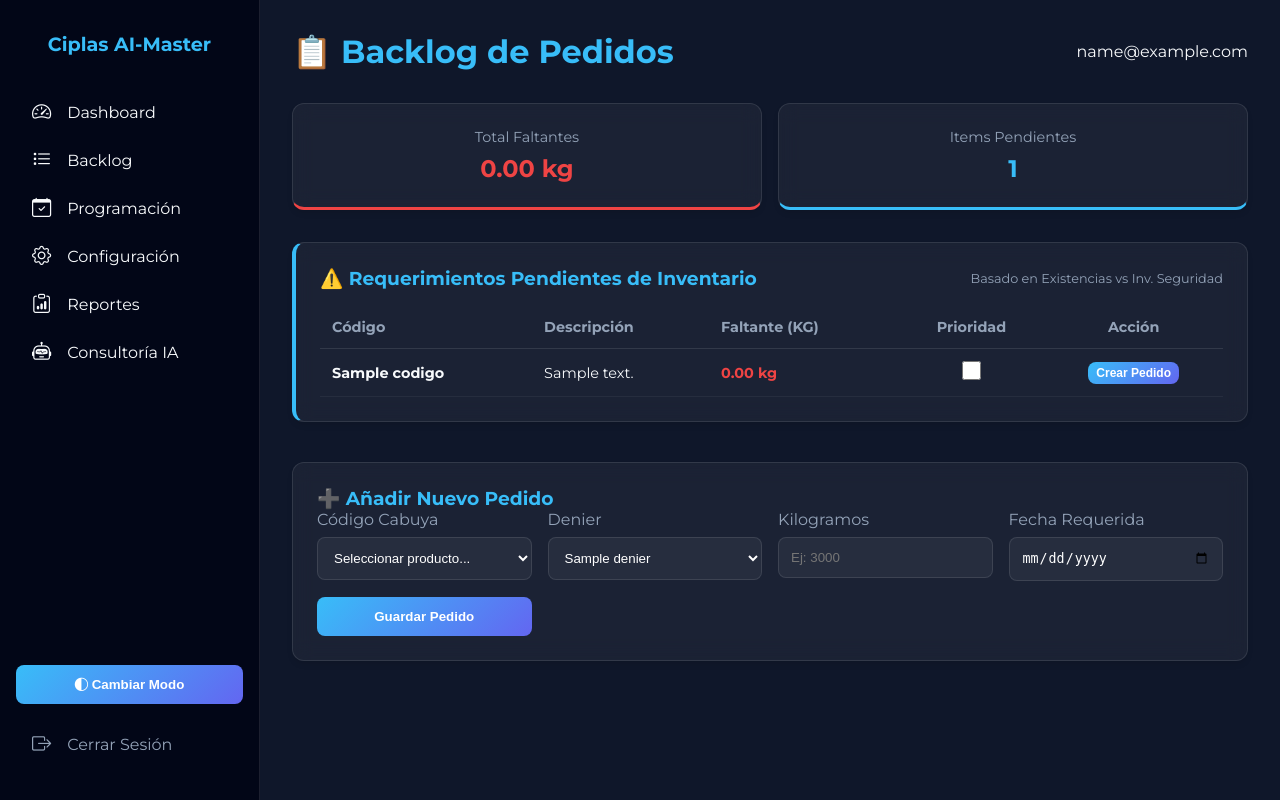
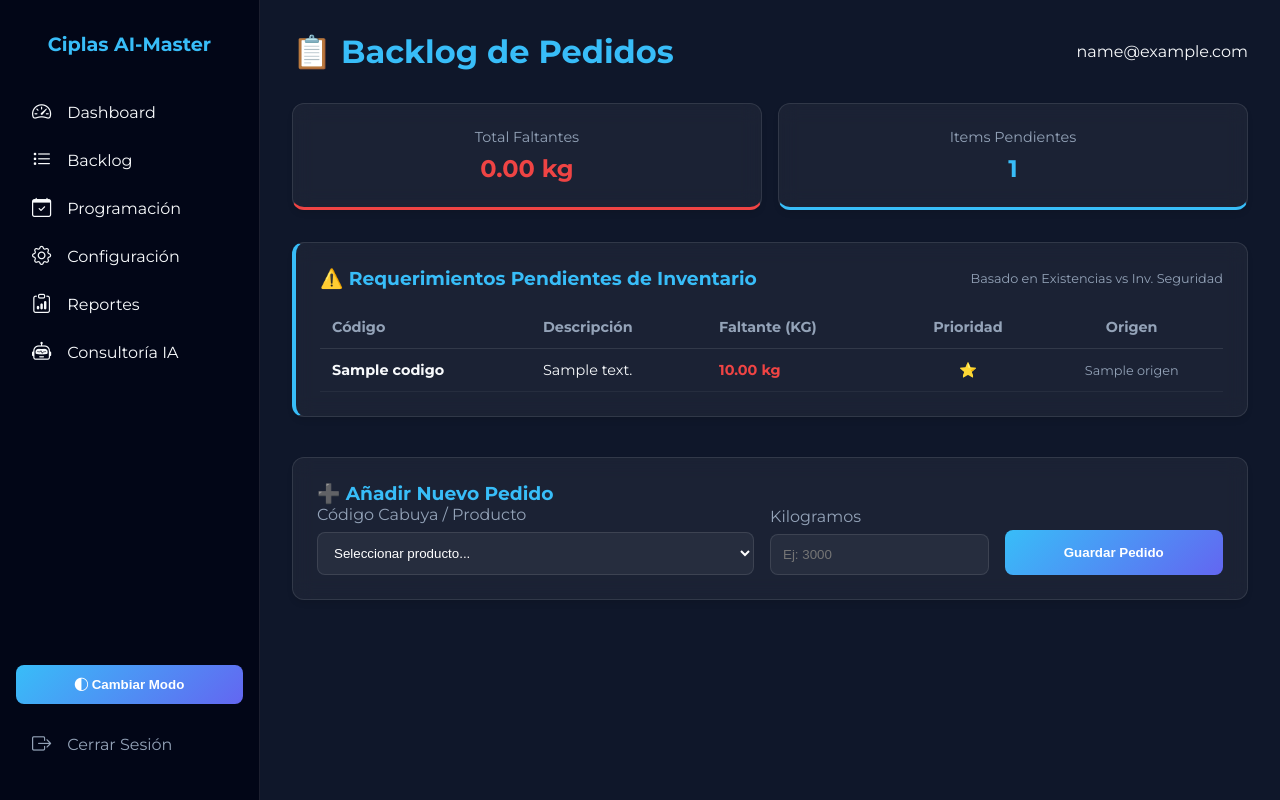
Before and after one commit to wilcalde/programador_cuerdas, a Flask app: template templates/backlog.html in a window 1280 px wide. Run offline with Flask 3, Linux system fonts and the light colour scheme; the visitor is signed in with stand-in values (Sample User, id 1); the template is opened without the code that fills it: most values are stand-ins (such as "Sample title", 1, 10 or a date in 2020); some libraries are stand-ins or nearby versions.

Commit message:
Simplified manual orders and unified backlog view. Form now only requires code and quantity. Manual orders are identified in the requirements list.

```diff
--- a/app.py
+++ b/app.py
@@ -84,28 +84,65 @@ def backlog():
     pending_requirements = db.get_pending_requirements()
     inventarios_cabuyas = db.get_inventarios_cabuyas()
 
-    total_pending_kg = sum(abs(req.get('requerimientos', 0)) for req in pending_requirements)
+    # Process "Automatic" requirements
+    backlog_list = []
+    for req in pending_requirements:
+        backlog_list.append({
+            'codigo': req['codigo'],
+            'descripcion': req['descripcion'],
+            'requerimientos': abs(req['requerimientos'] or 0),
+            'prioridad': req.get('prioridad', False),
+            'origen': 'Automatico'
+        })
+
+    # Process "Manual" requirements from orders
+    for o in orders:
+        if o.get('cabuya_codigo'):
+            backlog_list.append({
+                'codigo': o['cabuya_codigo'],
+                'descripcion': '(Pedido Manual)',
+                'requerimientos': o['total_kg'],
+                'prioridad': True,
+                'origen': 'Manual'
+            })
+
+    total_pending_kg = sum(req['requerimientos'] for req in backlog_list)
 
     return render_template('backlog.html',
                          active_page='backlog',
                          title='Backlog',
                          orders=orders,
                          deniers=deniers,
-                         pending_requirements=pending_requirements,
+                         backlog_list=backlog_list,
                          inventarios_cabuyas=inventarios_cabuyas,
                          total_pending_kg=total_pending_kg)
 
 @app.route('/backlog/add', methods=['POST'])
 def add_backlog():
     db = DBQueries()
-    denier_id = request.form.get('denier_id')
     kg = request.form.get('kg', type=float)
-    req_date = request.form.get('required_date')
     cabuya_codigo = request.form.get('cabuya_codigo')
 
-    if denier_id and kg and req_date:
-        db.create_order(denier_id, kg, req_date, cabuya_codigo)
-        flash(f"Pedido de {kg}kg guardado", "success")
+    if cabuya_codigo and kg:
+        # Auto-detect denier from product code
+        cabuyas = db.get_inventarios_cabuyas()
+        product = next((c for c in cabuyas if c['codigo'] == cabuya_codigo), None)
+
+        if product:
+            denier_name = product.get('referencia_denier')
+            deniers = db.get_deniers()
+            denier_obj = next((d for d in deniers if d['name'] == denier_name), None)
+
+            if denier_obj:
+                # Use today's date as default required date
+                req_date = datetime.now().strftime('%Y-%m-%d')
+                db.create_order(denier_obj['id'], kg, req_date, cabuya_codigo)
+                flash(f"Pedido manual de {kg}kg para {cabuya_codigo} registrado", "success")
+            else:
+                flash(f"Error: No se encontró el Denier '{denier_name}' para el producto", "error")
+        else:
+            flash("Error: Código de producto no encontrado", "error")
+
     return redirect(url_for('backlog'))
 
 @app.route('/backlog/edit', methods=['POST'])
@@ -134,83 +171,6 @@ def programming():
     db = DBQueries()
     sc_data = db.get_all_scheduling_data()
     return render_template('programming.html', active_page='programming', title='Programación', sc_data=sc_data)
-
-@app.route('/api/generate_schedule', methods=['POST'])
-def api_generate_schedule():
-    from db.queries import DBQueries
-    from integrations.openai_ia import generate_production_schedule
-    db = DBQueries()
-    sc_data = db.get_all_scheduling_data()
-
-    # Calculate backlog summary per denier
-    backlog_summary = {}
-    for o in sc_data['orders']:
-        d_name = o.get('deniers', {}).get('name')
-        if not d_name: continue
-        if d_name not in backlog_summary:
-            backlog_summary[d_name] = {'kg_total': 0}
-        backlog_summary[d_name]['kg_total'] += (o['total_kg'] - (o.get('produced_kg') or 0))
-
-    result = generate_production_schedule(
-        orders=sc_data['orders'],
-        rewinder_capacities=sc_data['rewinder_capacities'],
-        shifts=sc_data['shifts'],
-        torsion_capacities=sc_data['torsion_capacities'],
-        backlog_summary=backlog_summary
-    )
-
-    return jsonify(result)
-
-@app.route('/api/ai_chat', methods=['POST'])
-def api_ai_chat():
-    data = request.json
-    user_message = data.get('message')
-    from db.queries import DBQueries
-    db = DBQueries()
-    orders = db.get_orders()
-
-    # Simple context injection
-    from openai import OpenAI
-    client = OpenAI(api_key=os.getenv("OPENAI_API_KEY"))
-
-    try:
-        response = client.chat.completions.create(
-            model="gpt-4o-mini",
-            messages=[
-                {"role": "system", "content": f"Eres el asistente inteligente de la planta Ciplas. Tienes acceso al backlog actual: {orders}. Responde de forma profesional y técnica."},
-                {"role": "user", "content": user_message}
-            ]
-        )
-        return jsonify({"response": response.choices[0].message.content})
-    except Exception as e:
-        return jsonify({"error": str(e)})
-
-@app.route('/api/ai_scenario', methods=['POST'])
-def api_ai_scenario():
-    from db.queries import DBQueries
-    from integrations.openai_ia import get_ai_optimization_scenario
-    db = DBQueries()
-    orders = db.get_orders()
-    # Mocking reports for now or fetching from DB if available
-    reports = []
-    scenario = get_ai_optimization_scenario(orders, reports)
-    return jsonify({"response": scenario})
-
-@app.route('/api/save_schedule', methods=['POST'])
-def api_save_schedule():
-    data = request.json
-    name = data.get('name', 'Programación IA')
-    plan = data.get('plan')
-
-    if not plan:
-        return jsonify({"error": "No hay plan para guardar"}), 400
-
-    db = DBQueries()
-    try:
-        db.save_scheduling_scenario(name, plan)
-        return jsonify({"success": True})
-    except Exception as e:
-        return jsonify({"error": str(e)}), 500
 
 @app.route('/config')
 def config():
@@ -259,108 +219,6 @@ def config():
                          calendar=calendar,
                          inventarios_cabuyas=inventarios_cabuyas)
 
-@app.route('/config/torsion/update', methods=['POST'])
-def update_torsion():
-    db = DBQueries()
-    machine_id = request.form.get('machine_id')
-
-    if not machine_id:
-        flash("Error: No se especificó la máquina", "error")
-        return redirect(url_for('config'))
-
-    # Fetch deniers from DB to iterate dynamically
-    deniers = db.get_deniers()
-    updated_deniers = []
-    errors = []
-
-    for d in deniers:
-        denier_name = d['name']
-        denier_safe = denier_name.replace(' ', '_')
-
-        rpm = request.form.get(f"rpm_{denier_safe}", type=int)
-        torsiones = request.form.get(f"torsiones_{denier_safe}", type=int)
-        husos = request.form.get(f"husos_{denier_safe}", type=int)
-
-        # Only save if all three values are provided (not None)
-        if rpm is not None and torsiones is not None and husos is not None:
-            try:
-                db.upsert_machine_denier_config(machine_id, denier_name, rpm, torsiones, husos)
-                updated_deniers.append(denier_name)
-            except Exception as e:
-                errors.append(f"Error guardando denier {denier_name}: {str(e)}")
-
-    # Provide detailed feedback
-    if errors:
-        for error in errors:
-            flash(error, "error")
-
-    if updated_deniers:
-        flash(f"✓ Configuración de {machine_id} actualizada para: {', '.join(updated_deniers)}", "success")
-    else:
-        flash(f"No se actualizó ninguna configuración para {machine_id}", "warning")
-
-    return redirect(url_for('config'))
-
-@app.route('/config/rewinder/update', methods=['POST'])
-def update_rewinder():
-    db = DBQueries()
-    deniers = db.get_deniers()
-    for d in deniers:
-        denier_name = d['name']
-        denier_safe = denier_name.replace(' ', '_')
-        mp = request.form.get(f"mp_{denier_safe}", type=float)
-        tm = request.form.get(f"tm_{denier_safe}", type=float)
-        if mp is not None and tm is not None:
-            db.upsert_rewinder_denier_config(denier_name, mp, tm)
-    flash("Configuración Rewinder actualizada", "success")
-    return redirect(url_for('config'))
-
-@app.route('/config/shifts/update', methods=['POST'])
-def update_shifts():
-    db = DBQueries()
-    # Get all shift dates from form keys
-    for key, value in request.form.items():
-        if key.startswith('shift_'):
-            date_str = key.replace('shift_', '')
-            db.upsert_shift(date_str, int(value))
-    flash("Calendario de turnos actualizado", "success")
-    return redirect(url_for('config'))
-
-@app.route('/config/denier/add', methods=['POST'])
-def add_denier():
-    db = DBQueries()
-    name = request.form.get('name')
-    cycle = request.form.get('cycle', type=float)
-    if name and cycle:
-        db.create_denier(name, cycle)
-        flash(f"Denier {name} añadido", "success")
-    return redirect(url_for('config'))
-
-@app.route('/config/cabuyas/update', methods=['POST'])
-def update_cabuyas():
-    db = DBQueries()
-    try:
-        updated_count = 0
-        for key, value in request.form.items():
-            if key.startswith('sec_'):
-                codigo = key.replace('sec_', '')
-                try:
-                    security_val = float(value)
-                    db.update_cabuya_inventory_security(codigo, security_val)
-                    updated_count += 1
-                except ValueError:
-                    continue
-
-        if updated_count > 0:
-            flash(f"Se actualizaron {updated_count} niveles de seguridad.", "success")
-        else:
-            flash("No se realizaron cambios.", "info")
-
-    except Exception as e:
-        flash(f"Error al actualizar: {str(e)}", "error")
-
-    return redirect(url_for('config'))
-
 @app.route('/config/cabuyas/priority', methods=['POST'])
 def update_cabuya_priority():
     db = DBQueries()
@@ -384,7 +242,29 @@ def reports():
 def ai_consultancy():
     return render_template('ai.html', active_page='ai', title='Consultoría IA')
 
-# Global error handler
+# Health check and Diagnostics
+@app.route('/health')
+def health():
+    diagnostics = {
+        "status": "online",
+        "python": sys.version,
+        "path": sys.path,
+        "environment": {
+            "SUPABASE_URL": "set" if os.environ.get("SUPABASE_URL") else "missing",
+            "SUPABASE_KEY": "set" if os.environ.get("SUPABASE_KEY") else "missing"
+        }
+    }
+    try:
+        from db.queries import DBQueries
+        db = DBQueries()
+        db.get_deniers()
+        diagnostics["database"] = "connected"
+    except Exception as e:
+        diagnostics["database_error"] = str(e)
+        diagnostics["traceback"] = traceback.format_exc().split('\n')
+
+    return jsonify(diagnostics)
+
 @app.errorhandler(Exception)
 def handle_exception(e):
     if hasattr(e, 'code') and isinstance(e.code, int) and e.code < 500:
--- a/templates/backlog.html
+++ b/templates/backlog.html
@@ -11,7 +11,7 @@
     </div>
     <div class="card glass" style="flex: 1; text-align: center; border-bottom: 3px solid var(--accent-blue);">
         <p style="color: #94A3B8; margin-bottom: 0.5rem; font-size: 0.9rem;">Items Pendientes</p>
-        <h2 style="color: var(--accent-blue); margin: 0;">{{ pending_requirements|length }}</h2>
+        <h2 style="color: var(--accent-blue); margin: 0;">{{ backlog_list|length }}</h2>
     </div>
 </div>
 
@@ -29,32 +29,40 @@
                     <th style="padding: 0.75rem;">Descripción</th>
                     <th style="padding: 0.75rem;">Faltante (KG)</th>
                     <th style="padding: 0.75rem; text-align: center;">Prioridad</th>
-                    <th style="padding: 0.75rem; text-align: center;">Acción</th>
+                    <th style="padding: 0.75rem; text-align: center;">Origen</th>
                 </tr>
             </thead>
             <tbody>
-                {% for req in pending_requirements %}
-                <tr style="border-bottom: 1px solid rgba(255,255,255,0.05);">
-                    <td style="padding: 0.75rem; font-weight: 700;">{{ req.codigo }}</td>
-                    <td style="padding: 0.75rem;">{{ req.descripcion }}</td>
+                {% for item in backlog_list %}
+                <tr style="border-bottom: 1px solid rgba(255,255,255,0.05); {% if item.origen == 'Manual' %}background: rgba(0, 210, 255, 0.05);{% endif %}">
+                    <td style="padding: 0.75rem; font-weight: 700;">{{ item.codigo }}</td>
+                    <td style="padding: 0.75rem;">
+                        {{ item.descripcion }}
+                        {% if item.origen == 'Manual' %}
+                        <span style="font-size: 0.7rem; background: var(--accent-blue); color: white; padding: 2px 6px; border-radius: 4px; margin-left: 5px;">MANUAL</span>
+                        {% endif %}
+                    </td>
                     <td style="padding: 0.75rem; color: #ef4444; font-weight: 700;">
-                        {{ "{:,.2f}".format((req.requerimientos or 0)|abs) }} kg
+                        {{ "{:,.2f}".format(item.requerimientos) }} kg
                     </td>
                     <td style="padding: 0.75rem; text-align: center;">
-                        <input type="checkbox" class="priority-check" data-codigo="{{ req.codigo }}"
-                               {% if req.prioridad %}checked{% endif %} style="width: 1.2rem; height: 1.2rem; cursor: pointer;">
+                        {% if item.origen == 'Automatico' %}
+                        <input type="checkbox" class="priority-check" data-codigo="{{ item.codigo }}"
+                               {% if item.prioridad %}checked{% endif %} style="width: 1.2rem; height: 1.2rem; cursor: pointer;">
+                        {% else %}
+                        <span title="Pedido Manual"> ⭐ </span>
+                        {% endif %}
                     </td>
                     <td style="padding: 0.75rem; text-align: center;">
-                        <button class="btn btn-primary" style="padding: 0.25rem 0.5rem; font-size: 0.75rem;"
-                                onclick="fillOrderForm('{{ req.codigo }}', '{{ (req.requerimientos or 0)|abs }}')">
-                            Crear Pedido
-                        </button>
+                        <span style="color: {% if item.origen == 'Manual' %}var(--accent-blue){% else %}#94A3B8{% endif %}; font-size: 0.8rem;">
+                            {{ item.origen }}
+                        </span>
                     </td>
                 </tr>
                 {% endfor %}
-                {% if not pending_requirements %}
+                {% if not backlog_list %}
                 <tr>
-                    <td colspan="5" style="padding: 2rem; text-align: center; color: #94A3B8;">No hay requerimientos pendientes de inventario.</td>
+                    <td colspan="5" style="padding: 2rem; text-align: center; color: #94A3B8;">No hay requerimientos pendientes.</td>
                 </tr>
                 {% endif %}
             </tbody>
@@ -62,37 +70,25 @@
     </div>
 </div>
 
-<!-- Formulario Manual de Pedido -->
+<!-- Formulario Manual de Pedido Simplificado -->
 <div class="card glass" style="margin-bottom: 2rem;">
     <h3 style="color: var(--accent-blue); margin-top: 0;">➕ Añadir Nuevo Pedido</h3>
-    <form action="/backlog/add" method="POST" style="display: grid; grid-template-columns: repeat(auto-fit, minmax(200px, 1fr)); gap: 1rem;">
-        <div>
-            <label style="display: block; margin-bottom: 0.5rem; color: #94A3B8;">Código Cabuya</label>
-            <select name="cabuya_codigo" id="cabuya_codigo" class="input-glass" onchange="autoSelectDenier(this.value)">
+    <form action="/backlog/add" method="POST" style="display: flex; gap: 1rem; align-items: flex-end; flex-wrap: wrap;">
+        <div style="flex: 2; min-width: 250px;">
+            <label style="display: block; margin-bottom: 0.5rem; color: #94A3B8;">Código Cabuya / Producto</label>
+            <select name="cabuya_codigo" id="cabuya_codigo" class="input-glass" required>
                 <option value="">Seleccionar producto...</option>
                 {% for item in inventarios_cabuyas %}
-                <option value="{{ item.codigo }}" data-denier="{{ item.referencia_denier }}">{{ item.codigo }} - {{ item.descripcion }}</option>
+                <option value="{{ item.codigo }}">{{ item.codigo }} - {{ item.descripcion }}</option>
                 {% endfor %}
             </select>
         </div>
-        <div>
-            <label style="display: block; margin-bottom: 0.5rem; color: #94A3B8;">Denier</label>
-            <select name="denier_id" id="denier_select" class="input-glass" required>
-                {% for d in deniers %}
-                <option value="{{ d.id }}">{{ d.name }}</option>
-                {% endfor %}
-            </select>
-        </div>
-        <div>
+        <div style="flex: 1; min-width: 150px;">
             <label style="display: block; margin-bottom: 0.5rem; color: #94A3B8;">Kilogramos</label>
             <input type="number" step="0.01" name="kg" id="order_kg" class="input-glass" placeholder="Ej: 3000" required>
         </div>
-        <div>
-            <label style="display: block; margin-bottom: 0.5rem; color: #94A3B8;">Fecha Requerida</label>
-            <input type="date" name="required_date" class="input-glass" required>
-        </div>
-        <div style="display: flex; align-items: flex-end;">
-            <button type="submit" class="btn btn-primary" style="width: 100%;">Guardar Pedido</button>
+        <div style="flex: 1; min-width: 150px;">
+            <button type="submit" class="btn btn-primary" style="width: 100%; height: 45px;">Guardar Pedido</button>
         </div>
     </form>
 </div>
@@ -150,31 +146,5 @@
                 });
         });
     });
-
-    function fillOrderForm(codigo, kg) {
-        const cabuyaSelect = document.getElementById('cabuya_codigo');
-        cabuyaSelect.value = codigo;
-        document.getElementById('order_kg').value = kg;
-        autoSelectDenier(codigo);
-        // Scroll to form
-        cabuyaSelect.scrollIntoView({ behavior: 'smooth' });
-    }
-
-    function autoSelectDenier(codigo) {
-        const select = document.getElementById('cabuya_codigo');
-        const selectedOption = select.options[select.selectedIndex];
-        if (!selectedOption) return;
-
-        const denierName = selectedOption.getAttribute('data-denier');
-        if (denierName) {
-            const denierSelect = document.getElementById('denier_select');
-            for (let i = 0; i < denierSelect.options.length; i++) {
-                if (denierSelect.options[i].text === denierName) {
-                    denierSelect.selectedIndex = i;
-                    break;
-                }
-            }
-        }
-    }
 </script>
 {% endblock %}
```
